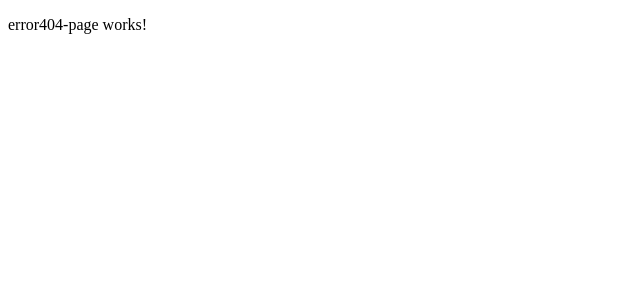
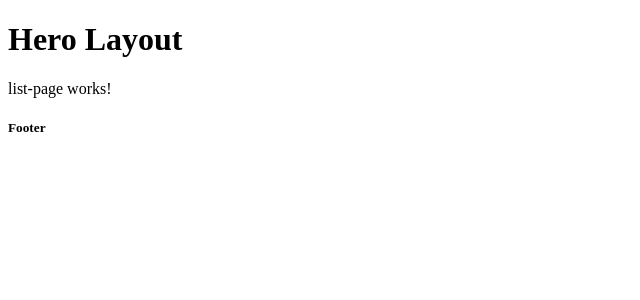
Before and after one commit to marynyzcc/curso-angular, an Angular app in the folder 06-heroesApp/: page /heroes/list in a window 1280 px wide. Before the commit this address led to /404. Shown: the top 300 px of the page, without its empty margins (0-640 px from the left). Built offline with nearby package versions, Linux system fonts and the light colour scheme.

Commit message:
Paths de las rutas faltantes

```diff
--- a/06-heroesApp/src/app/auth/pages/layout-page/layout-page.component.html
+++ b/06-heroesApp/src/app/auth/pages/layout-page/layout-page.component.html
@@ -1 +1,3 @@
 <p>layout-page works!</p>
+
+<router-outlet></router-outlet>
--- a/06-heroesApp/src/app/heroes/pages/layout-page/layout-page.component.html
+++ b/06-heroesApp/src/app/heroes/pages/layout-page/layout-page.component.html
@@ -1 +1,5 @@
-<p>layout-page works!</p>
+<h1>Hero Layout</h1>
+
+<router-outlet></router-outlet>
+
+<h5>Footer</h5>
```
Also changed, not shown: 06-heroesApp/src/app/auth/auth-routing.module.ts (+17 -1 lines), 06-heroesApp/src/app/heroes/heroes-routing.module.ts (+23 -0 lines).
